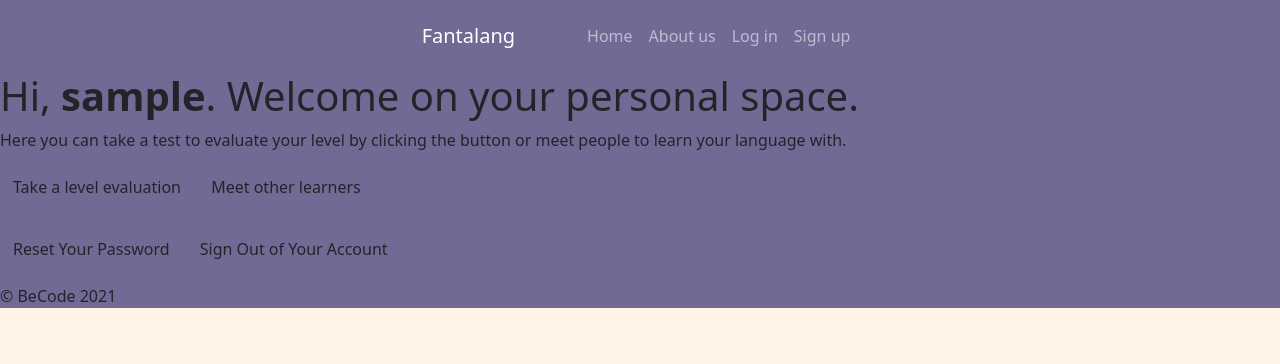
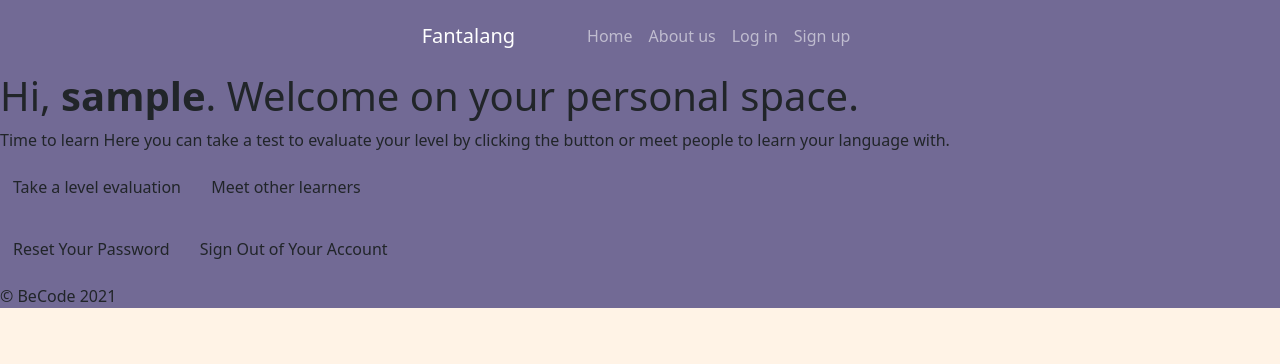
Before and after one commit to adrienclesse/mvc-pdo, a PHP site: page /MVC-pdo/index.php?page=welcome in a window 1280 px wide. Shown: the top 364 px of the page. Run offline with PHP 8.4, Linux system fonts and the light colour scheme; the visitor is signed in with stand-in values (Sample User, id 1).

Commit message:
updated version take cards info page

```diff
--- a/controller/RegisterController.php
+++ b/controller/RegisterController.php
@@ -113,7 +113,7 @@ if($_SERVER["REQUEST_METHOD"] == "POST"){
             // Set parameters
             $param_username = $username;
             $param_password = password_hash($password, PASSWORD_DEFAULT); // Creates a password hash
-            $email = $email;
+
 
             // Attempt to execute the prepared statement
             if($stmt->execute()){
--- a/index.php
+++ b/index.php
@@ -11,6 +11,7 @@ require 'Controller/LoginController.php';
 require 'Controller/WelcomeController.php';
 require 'Controller/ResetPasswordController.php';
 require 'Controller/LogOutController.php';
+
 
 
 
--- a/view/info.php
+++ b/view/info.php
@@ -1,9 +1,9 @@
 <?php require 'includes/header.php'?>
-    <section>
+
         <h4>Info page</h4>
 
         <p><a href="index.php">Back to homepage</a></p>
 
         <p>Lorem ipsum dolor sit amet, consectetur adipisicing elit. Accusamus commodi dolores, eum ex, excepturi minus modi nostrum officia perspiciatis quaerat quam quas quia quibusdam quis, quo ratione rem saepe sed!</p>
-    </section>
+
 <?php require 'includes/footer.php'?>
--- a/view/welcome.php
+++ b/view/welcome.php
@@ -1,7 +1,7 @@
 <?php require 'includes/header.php'?>
 <div class="page-header my-auto">
         <h1>Hi, <b><?php echo htmlspecialchars($_SESSION["username"]); ?></b>. Welcome on your personal space.</h1>
-        <p>Here you can take a test to evaluate your level by clicking the button or meet people to learn your language with.</p>
+        <p>Time to learn Here you can take a test to evaluate your level by clicking the button or meet people to learn your language with.</p>
         <a href="reset-password.php" class="btn btn-info">Take a level evaluation</a>
         <a href="logout.php" class="btn btn-success">Meet other learners</a>
 
```
